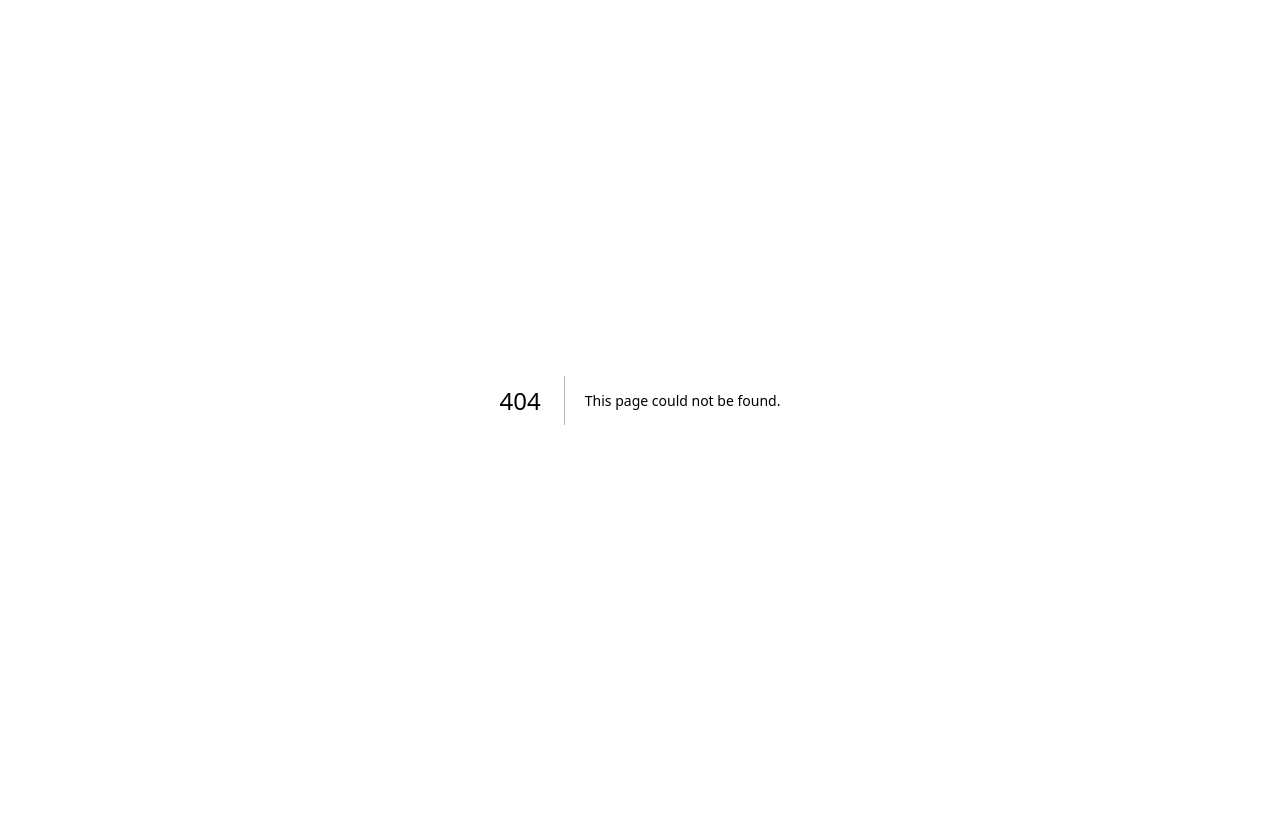
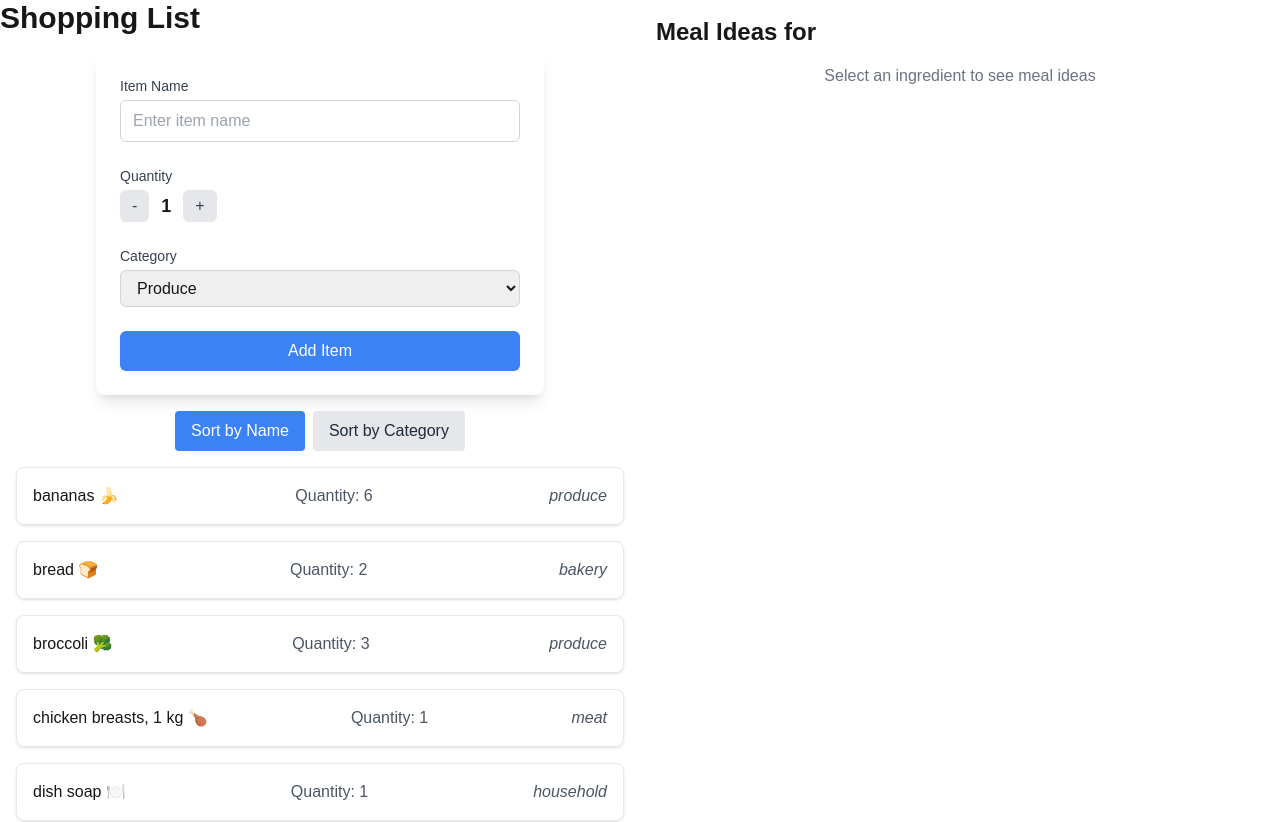
Before and after one commit to kickspam/cprg306-assignments, a Next.js app: page /week-8 in a window 1280 px wide. Before the commit this address had no page. Shown: the top 822 px of the page. Before the commit the page ends 800 px from the top, so only its background shows below. Built offline with nearby package versions, Linux system fonts and the light colour scheme.

Commit message:
added week-8

```diff
--- a/app/page.js
+++ b/app/page.js
@@ -7,6 +7,7 @@ export default function Home() {
         <li><a href="/week-5">Week 5</a></li>
         <li><a href="/week-6">Week 6</a></li>
         <li><a href="/week-7">Week 7</a></li>
+        <li><a href="/week-8">Week 8</a></li>
       </ul>
     </main>
   );
--- /dev/null
+++ b/app/week-8/item-list.js
@@ -0,0 +1,53 @@
+"use client";
+
+import React, { useState } from 'react';
+import Item from './item';
+
+const ItemList = ({ items, onItemSelect }) => {
+  const [sortBy, setSortBy] = useState("name");
+
+  const sortedItems = [...items].sort((a, b) => {
+    if (sortBy === "name") {
+      return a.name.localeCompare(b.name);
+    } else if (sortBy === "category") {
+      return a.category.localeCompare(b.category);
+    }
+    return 0;
+  });
+
+  return (
+    <div className="container mx-auto p-4 max-w-2xl">
+      <div className="mb-4 flex justify-center">
+        <button
+          onClick={() => setSortBy("name")}
+          className={`mr-2 px-4 py-2 rounded ${
+            sortBy === "name" ? "bg-blue-500 text-white" : "bg-gray-200 text-gray-800"
+          }`}
+        >
+          Sort by Name
+        </button>
+        <button
+          onClick={() => setSortBy("category")}
+          className={`px-4 py-2 rounded ${
+            sortBy === "category" ? "bg-blue-500 text-white" : "bg-gray-200 text-gray-800"
+          }`}
+        >
+          Sort by Category
+        </button>
+      </div>
+      <ul className="space-y-4 flex flex-col items-center">
+        {sortedItems.map((item) => (
+          <Item
+            key={item.id}
+            name={item.name}
+            quantity={item.quantity}
+            category={item.category}
+            onSelect={() => onItemSelect(item.name)}
+          />
+        ))}
+      </ul>
+    </div>
+  );
+};
+
+export default ItemList;
--- /dev/null
+++ b/app/week-8/item.js
@@ -0,0 +1,16 @@
+import React from 'react';
+
+const Item = ({ name, quantity, category, onSelect }) => {
+  return (
+    <li
+      onClick={() => onSelect(name)}
+      className="w-full p-4 border rounded-lg shadow hover:shadow-md transition-all duration-200 cursor-pointer active:scale-95 flex justify-between items-center"
+    >
+      <span className="font-medium">{name}</span>
+      <span className="text-gray-600">Quantity: {quantity}</span>
+      <span className="text-gray-600 italic">{category}</span>
+    </li>
+  );
+};
+
+export default Item;
--- /dev/null
+++ b/app/week-8/items.json
@@ -0,0 +1,74 @@
+[
+    {
+      "id": "1h2GJKH12gkHG31h1H",
+      "name": "milk, 4 L 🥛",
+      "quantity": 1,
+      "category": "dairy"
+    },
+    {
+      "id": "2KJH3k2j3H1k2J3K1H",
+      "name": "bread 🍞",
+      "quantity": 2,
+      "category": "bakery"
+    },
+    {
+      "id": "3h2KJH3k2j3H1k2J3",
+      "name": "eggs, dozen 🥚",
+      "quantity": 2,
+      "category": "dairy"
+    },
+    {
+      "id": "4k2J3K1H2GJKH12gk",
+      "name": "bananas 🍌",
+      "quantity": 6,
+      "category": "produce"
+    },
+    {
+      "id": "5H1h1H2KJH3k2j3H",
+      "name": "broccoli 🥦",
+      "quantity": 3,
+      "category": "produce"
+    },
+    {
+      "id": "6H1k2J3K1H2GJKH1",
+      "name": "chicken breasts, 1 kg 🍗",
+      "quantity": 1,
+      "category": "meat"
+    },
+    {
+      "id": "7gkHG31h1H2KJH3k",
+      "name": "pasta sauce 🍝",
+      "quantity": 3,
+      "category": "canned goods"
+    },
+    {
+      "id": "8j3H1k2J3K1H2GJK",
+      "name": "spaghetti, 454 g 🍝",
+      "quantity": 2,
+      "category": "dry goods"
+    },
+    {
+      "id": "9H12gkHG31h1H2KJ",
+      "name": "toilet paper, 12 pack 🧻",
+      "quantity": 1,
+      "category": "household"
+    },
+    {
+      "id": "10H3k2j3H1k2J3K1",
+      "name": "paper towels, 6 pack",
+      "quantity": 1,
+      "category": "household"
+    },
+    {
+      "id": "11k2J3K1H2GJKH12",
+      "name": "dish soap 🍽️",
+      "quantity": 1,
+      "category": "household"
+    },
+    {
+      "id": "12GJKH12gkHG31h1",
+      "name": "hand soap 🧼",
+      "quantity": 4,
+      "category": "household"
+    }
+  ]
--- /dev/null
+++ b/app/week-8/meal-ideas.js
@@ -0,0 +1,55 @@
+"use client";
+
+import { useState, useEffect } from 'react';
+
+// Fetch meal ideas from API
+const fetchMealIdeas = async (ingredient) => {
+  if (!ingredient) return [];
+
+  const response = await fetch(`https://www.themealdb.com/api/json/v1/1/filter.php?i=${ingredient}`);
+  const data = await response.json();
+  return data.meals || [];
+};
+
+const MealIdeas = ({ ingredient }) => {
+  const [meals, setMeals] = useState([]);
+
+  const loadMealIdeas = async () => {
+    const mealIdeas = await fetchMealIdeas(ingredient);
+    setMeals(mealIdeas);
+  };
+
+  useEffect(() => {
+    loadMealIdeas();
+  }, [ingredient]);
+
+  return (
+    <div className="container mx-auto p-4 max-w-2xl">
+      <h2 className="text-2xl font-bold mb-4">Meal Ideas for {ingredient}</h2>
+      <ul className="space-y-4">
+        {meals.map((meal) => (
+          <li
+            key={meal.idMeal}
+            className="p-4 border rounded shadow hover:shadow-md transition-shadow"
+          >
+            <div className="flex items-center space-x-4">
+              <img
+                src={meal.strMealThumb}
+                alt={meal.strMeal}
+                className="w-20 h-20 object-cover rounded"
+              />
+              <span>{meal.strMeal}</span>
+            </div>
+          </li>
+        ))}
+      </ul>
+      {meals.length === 0 && (
+        <p className="text-gray-500 text-center">
+          {ingredient ? "No meal ideas found" : "Select an ingredient to see meal ideas"}
+        </p>
+      )}
+    </div>
+  );
+};
+
+export default MealIdeas;
--- /dev/null
+++ b/app/week-8/new-item.js
@@ -0,0 +1,103 @@
+"use client";
+
+import { useState } from "react";
+
+const NewItem = ({ onAddItem }) => {
+  // Initialize state variables
+  const [quantity, setQuantity] = useState(1);
+  const [name, setName] = useState("");
+  const [category, setCategory] = useState("produce");
+
+  // Function to increment quantity
+  const increment = () => {
+    setQuantity((prevQuantity) => Math.min(prevQuantity + 1, 20));
+  };
+
+  // Function to decrement quantity
+  const decrement = () => {
+    setQuantity((prevQuantity) => Math.max(prevQuantity - 1, 1));
+  };
+
+  // Function to handle form submission
+  const handleSubmit = (e) => {
+    e.preventDefault();
+    const item = {
+      id: Math.random().toString(36).substring(2, 9),
+      name,
+      quantity,
+      category
+    };
+    onAddItem(item);
+    setName("");
+    setQuantity(1);
+    setCategory("produce");
+  };
+
+  return (
+    <form onSubmit={handleSubmit} className="max-w-md mx-auto bg-white shadow-lg rounded-lg p-6 space-y-6">
+      <div>
+        <label htmlFor="name" className="block text-sm font-medium text-gray-700 mb-1">Item Name</label>
+        <input
+          type="text"
+          id="name"
+          value={name}
+          onChange={(e) => setName(e.target.value)}
+          required
+          className="w-full px-3 py-2 border border-gray-300 rounded-md focus:outline-none focus:ring-2 focus:ring-blue-500"
+          placeholder="Enter item name"
+        />
+      </div>
+      <div>
+        <label htmlFor="quantity" className="block text-sm font-medium text-gray-700 mb-1">Quantity</label>
+        <div className="flex items-center space-x-3">
+          <button
+            type="button"
+            onClick={decrement}
+            className="bg-gray-200 text-gray-700 px-3 py-1 rounded-md hover:bg-gray-300 focus:outline-none focus:ring-2 focus:ring-gray-500"
+            disabled={quantity === 1}
+          >
+            -
+          </button>
+          <span className="text-lg font-semibold">{quantity}</span>
+          <button
+            type="button"
+            onClick={increment}
+            className="bg-gray-200 text-gray-700 px-3 py-1 rounded-md hover:bg-gray-300 focus:outline-none focus:ring-2 focus:ring-gray-500"
+            disabled={quantity === 20}
+          >
+            +
+          </button>
+        </div>
+      </div>
+      <div>
+        <label htmlFor="category" className="block text-sm font-medium text-gray-700 mb-1">Category</label>
+        <select
+          id="category"
+          value={category}
+          onChange={(e) => setCategory(e.target.value)}
+          className="w-full px-3 py-2 border border-gray-300 rounded-md focus:outline-none focus:ring-2 focus:ring-blue-500"
+        >
+          <option value="produce">Produce</option>
+          <option value="dairy">Dairy</option>
+          <option value="bakery">Bakery</option>
+          <option value="meat">Meat</option>
+          <option value="frozen foods">Frozen Foods</option>
+          <option value="canned goods">Canned Goods</option>
+          <option value="dry goods">Dry Goods</option>
+          <option value="beverages">Beverages</option>
+          <option value="snacks">Snacks</option>
+          <option value="household">Household</option>
+          <option value="other">Other</option>
+        </select>
+      </div>
+      <button
+        type="submit"
+        className="w-full bg-blue-500 text-white py-2 px-4 rounded-md hover:bg-blue-600 focus:outline-none focus:ring-2 focus:ring-blue-500 focus:ring-offset-2 transition-colors duration-300"
+      >
+        Add Item
+      </button>
+    </form>
+  );
+};
+
+export default NewItem;
--- /dev/null
+++ b/app/week-8/page.js
@@ -0,0 +1,40 @@
+"use client";
+
+import React, { useState } from 'react';
+import ItemList from './item-list';
+import NewItem from './new-item';
+import MealIdeas from './meal-ideas';
+import itemsData from './items.json';
+
+const Page = () => {
+  const [items, setItems] = useState(itemsData);
+  const [selectedItemName, setSelectedItemName] = useState('');
+
+  const handleAddItem = (newItem) => {
+    setItems([...items, { ...newItem, id: items.length + 1 }]);
+  };
+
+  const handleItemSelect = (itemName) => {
+    // Clean up item name by removing emojis and extra text after comma
+    const cleanName = itemName
+      .split(',')[0]
+      .trim()
+      .replace(/([\u2700-\u27BF]|[\uE000-\uF8FF]|[\uD83C][\uDC00-\uDFFF]|[\uD83D][\uDC00-\uDFFF]|[\u2011-\u26FF]|[\uD83E][\uDD10-\uDDFF])/g, '');
+    setSelectedItemName(cleanName);
+  };
+
+  return (
+    <main className="flex flex-col md:flex-row">
+      <div className="md:w-1/2">
+        <h1 className="text-3xl font-bold mb-4">Shopping List</h1>
+        <NewItem onAddItem={handleAddItem} />
+        <ItemList items={items} onItemSelect={handleItemSelect} />
+      </div>
+      <div className="md:w-1/2">
+        <MealIdeas ingredient={selectedItemName} />
+      </div>
+    </main>
+  );
+};
+
+export default Page;
```
